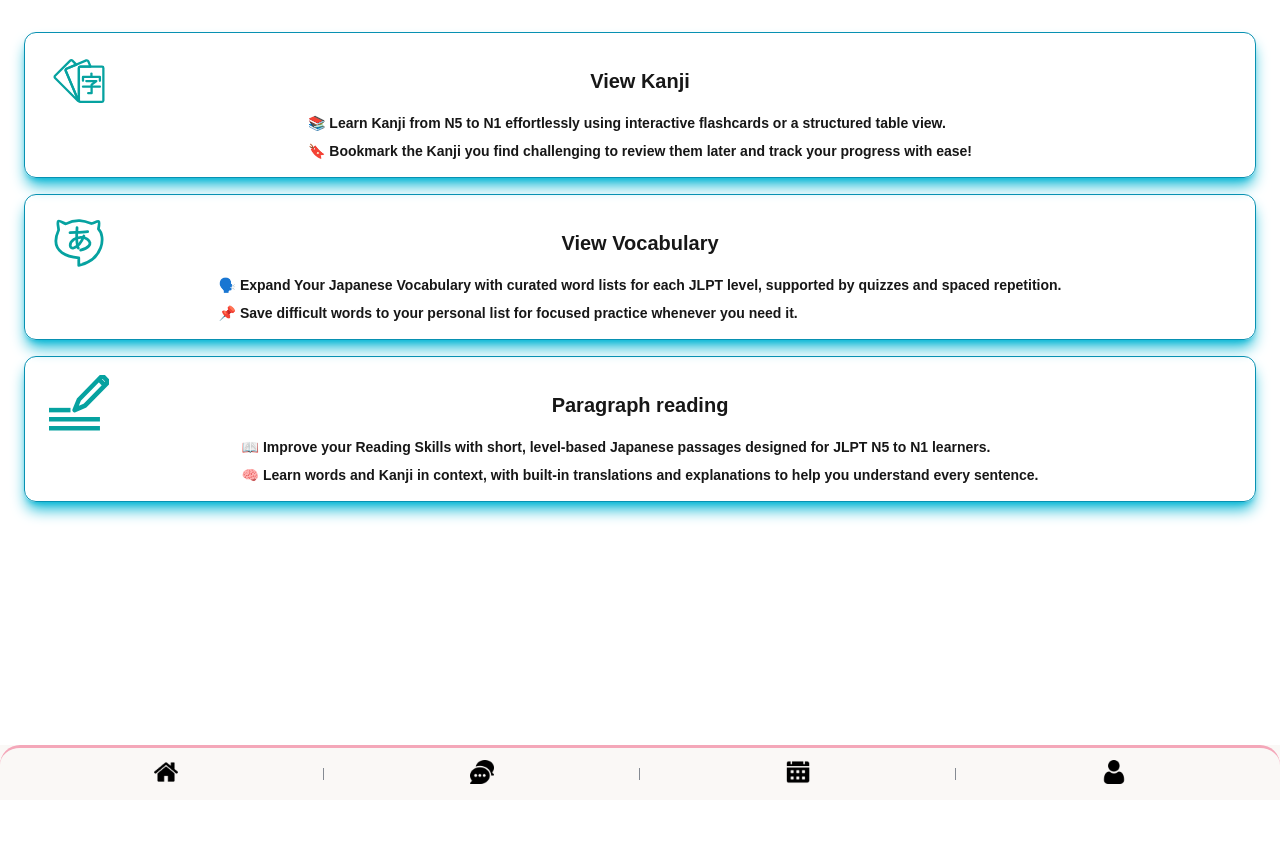
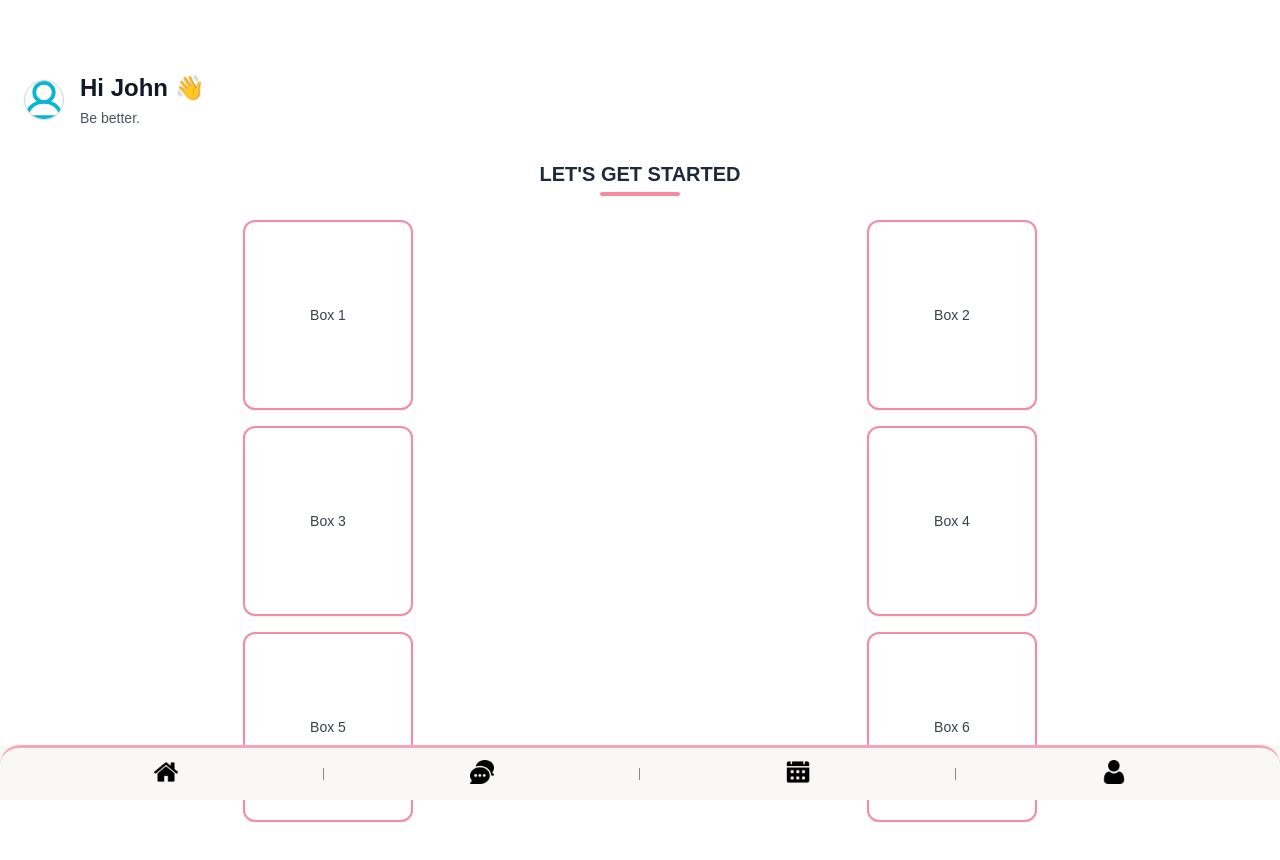
Before and after one commit to kahitoz-infra/kahitoz-japanese-app, a Next.js app: page /Dashboard in a window 1280 px wide. Shown: the top 860 px of the page. Before the commit the page ends 800 px from the top, so only its background shows below. Built offline with nearby package versions, Linux system fonts and the light colour scheme.

Commit message:
(Enhancement) Added the boxes for the Dashboard

```diff
--- a/app/Dashboard/page.js
+++ b/app/Dashboard/page.js
@@ -1,106 +1,58 @@
-"use client"
-import Link from 'next/link';
+"use client";
 import Image from "next/image";
 import Navbar from "@/app/components/Navbar";
+import { useState } from "react";
 
 const Dashboard = () => {
+  const username = "John";
+  const quote = "Be better.";
+
   return (
     <>
-            <div className="flex items-center justify-center  p-4">
-                <div className="fixed top-0 left-0 right-0 z-10 gap-x-2 p-6 mt-2 ">
-                    <div className="flex flex-col gap-y-4">
+      <div className="flex flex-col min-h-screen pb-20 px-4 pt-16 bg-white relative">
 
-                        <div className="flex items-center justify-center">
-                            <Link href="/KanjiCards" className={'flex items-center justify-center w-full'}>
-
-
-                                <div className=" flex flex-col items-center justify-center p-4 w-full border border-cyan-600 rounded-xl shadow-lg shadow-cyan-500 font-bold text-xl cursor-pointer">
-                                    <div className="relative w-full h-16 flex items-center">
-                                        {/* Icon on the far left */}
-                                        <div className="absolute left-0 pl-2">
-                                            <Image src="/icons/viewkanji.svg" alt="viewkanji" width={60} height={60} />
-                                        </div>
-
-                                        {/* Centered text */}
-                                        <div className="w-full text-center text-xl font-semibold">
-                                            View Kanji
-                                        </div>
-                                    </div>
-                                    <div className={'text-sm flex flex-col gap-y-2'}>
-                                        <p>📚 Learn Kanji from N5 to N1 effortlessly using interactive flashcards or a structured table view.</p>
-                                        <p>🔖 Bookmark the Kanji you find challenging to review them later and track your progress with ease!</p>
-
+        {/* Profile and Greeting */}
+        <div className="flex items-center gap-4 mt-2 ml-2">
+          <Image
+            src="/icons/profile.svg"
+            alt="Profile"
+            width={40}
+            height={40}
+            className="rounded-full border border-gray-300 shadow-sm"
+          />
+          <div>
+            <h1 className="text-2xl font-bold text-gray-900">Hi {username} 👋</h1>
+            <p className="text-sm text-gray-600 mt-1">{quote}</p>
           </div>
         </div>
 
-                            </Link>
-                        </div>
-
-                        <div className="flex items-center justify-center">
-                            <Link href="/KanjiVocab" className={'flex items-center justify-center w-full'}>
-
-
-                                <div className=" flex flex-col items-center justify-center p-4 w-full border border-cyan-600 rounded-xl shadow-lg shadow-cyan-500 font-bold text-xl cursor-pointer">
-                                    <div className="relative w-full h-16 flex items-center">
-                                        {/* Icon on the far left */}
-                                        <div className="absolute left-0 pl-2">
-                                            <Image src="/icons/words.svg" alt="words" width={60} height={60} />
-                                        </div>
-
-                                        {/* Centered text */}
-                                        <div className="w-full text-center text-xl font-semibold">
-                                            View Vocabulary
-                                        </div>
-                                    </div>
-                                    <div className={'text-sm flex flex-col gap-y-2'}>
-
-                                        <p>🗣️ <strong>Expand Your Japanese Vocabulary</strong> with curated word lists for each JLPT level, supported by quizzes and spaced repetition.</p>
-                                        <p>📌 Save difficult words to your personal list for focused practice whenever you need it.</p>
-
+        {/* LET'S GET STARTED Heading */}
+        <div className="mt-8 px-2 text-center">
+          <h2 className="text-xl font-semibold text-gray-800 uppercase">Let's Get Started</h2>
+          <div className="flex justify-center mt-1">
+            <div className="h-1 w-20 bg-[#F789A3] rounded-full"></div>
           </div>
         </div>
 
-                            </Link>
+        {/* 2x3 Grid */}
+        <div className="grid grid-cols-2 gap-4 mt-6 px-2 place-items-center">
+          {[...Array(6)].map((_, idx) => (
+            <div
+              key={idx}
+              className="w-[170px] h-[190px] flex items-center justify-center bg-white border-[2.83px] border-[#F789A3] rounded-xl shadow-sm text-gray-700 font-medium text-sm"
+            >
+              Box {idx + 1}
             </div>
-
-                        <div className="flex items-center justify-center">
-                            <Link href="/KanjiVocab" className={'flex items-center justify-center w-full'}>
-
-
-                                <div className=" flex flex-col items-center justify-center p-4 w-full border border-cyan-600 rounded-xl shadow-lg shadow-cyan-500 font-bold text-xl cursor-pointer">
-                                    <div className="relative w-full h-16 flex items-center">
-                                        {/* Icon on the far left */}
-                                        <div className="absolute left-0 pl-2">
-                                            <Image src="/icons/paragraph.svg" alt="words" width={60} height={60} />
-                                        </div>
-
-                                        {/* Centered text */}
-                                        <div className="w-full text-center text-xl font-semibold">
-                                            Paragraph reading
-                                        </div>
-                                    </div>
-                                    <div className={'text-sm flex flex-col gap-y-2'}>
-
-                                        <p>📖 <strong>Improve your Reading Skills</strong> with short, level-based Japanese passages designed for JLPT N5 to N1 learners.</p>
-                                        <p>🧠 Learn words and Kanji in context, with built-in translations and explanations to help you understand every sentence.</p>
-
-
+          ))}
         </div>
       </div>
 
-                            </Link>
-                        </div>
-
-
-
-                    </div>
-                    <footer>
-                        <Navbar/>
-                    </footer>
-                </div>
+      {/* Fixed Bottom Navbar */}
+      <div className="fixed bottom-0 left-0 right-0 z-10">
+        <Navbar />
       </div>
     </>
-    )
-}
+  );
+};
 
 export default Dashboard;
```
Lines whose indentation alone changed are shown as unchanged.
